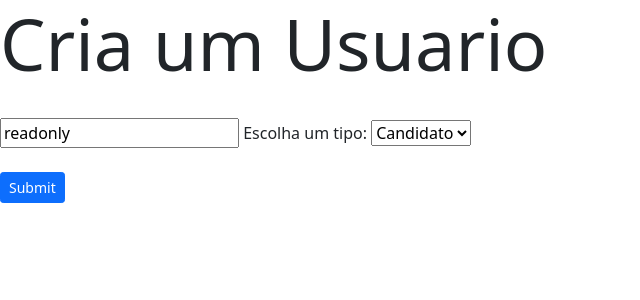
After one commit to CarlosRRocha003/SegundoTrabalhoWeb, a Django app: page /accounts/tipoConta/ in a window 1280 px wide. The commit adds this page. Shown: the top 300 px of the page, without its empty margins (0-640 px from the left). Run offline with Django 3.2, Linux system fonts and the light colour scheme.

Commit message:
Commit meio doido

```diff
--- a/TrabalhoWeb/TrabalhoWeb/forms.py
+++ b/TrabalhoWeb/TrabalhoWeb/forms.py
@@ -12,6 +12,7 @@ class UsuarioModel2Form(forms.ModelForm):
 
     class Meta:
         model = Usuario
+        fields = '__all__'
 
 
 class EmpresaModel2Form(forms.ModelForm):
--- a/TrabalhoWeb/TrabalhoWeb/templates/TrabalhoWeb/registro/base.html
+++ b/TrabalhoWeb/TrabalhoWeb/templates/TrabalhoWeb/registro/base.html
@@ -11,7 +11,9 @@
 <div>
 <a href="/">Homepage</a>
 | <a href="{% url 'sec-home' %}">Página inicial de segurança</a>
-{% if not user.is_authenticated %}
+{% if user.is_authenticated %}
+| <a href="{% url 'sec-logout' %}">Logout</a>
+{% else %}
 | <a href="{% url 'sec-registro' %}">Registrar</a>
 | <a href="{% url 'sec-login' %}?next={% url 'sec-paginaSecreta' %}">
     Login
--- /dev/null
+++ b/TrabalhoWeb/TrabalhoWeb/templates/TrabalhoWeb/registro/tipoConta.html
@@ -0,0 +1,26 @@
+{% load static %}
+<!DOCTYPE html>
+<html>
+<head>
+<title>Cria Usuario</title>
+<link rel = "stylesheet" href="{% static 'css/estilo.css' %}">
+<link href="https://cdn.jsdelivr.net/npm/bootstrap@5.1.3/dist/css/bootstrap.min.css" rel="stylesheet" integrity="sha384-1BmE4kWBq78iYhFldvKuhfTAU6auU8tT94WrHftjDbrCEXSU1oBoqyl2QvZ6jIW3" crossorigin="anonymous">
+</head>
+<body>
+    <h1 class="display-2">Cria um Usuario</h1>
+    <br/>
+    <div class="form-group">
+        <form action="" method="POST">
+        {% csrf_token %}
+        <input type="text" id="username" name="username" value={% firstof user.username %} readonly></input>
+        <label for="tipo">Escolha um tipo:</label>
+        <select name="tipo" id="tipo">
+            <option value="CANDIDATO">Candidato</option>
+            <option value="EMPRESA">Empresa</option>
+        </select>
+        <br><br>
+        <input class="btn btn-primary btn-sm" type="submit" value="Submit">
+        </form>
+    </div>
+</body>
+</html>
--- a/TrabalhoWeb/TrabalhoWeb/urls.py
+++ b/TrabalhoWeb/TrabalhoWeb/urls.py
@@ -15,8 +15,9 @@ Including another URLconf
 """
 from django.urls import path
 from django.urls import include
-from django.contrib.auth.views import LoginView
+from django.contrib.auth.views import LoginView, LogoutView
 from TrabalhoWeb.forms import CandidatoModel2Form
+from django.urls.base import reverse_lazy
 
 import TrabalhoWeb.views
 from TrabalhoWeb import views
@@ -27,6 +28,8 @@ urlpatterns = [
     path('accounts/login/', LoginView.as_view(template_name='TrabalhoWeb/registro/login2.html'), name='sec-login'),
     path('accounts/profile/', views.paginaSecreta, name='sec-paginaSecreta'),
     path('accounts/registro/', views.registro, name='sec-registro'),
+    path('accounts/tipoConta/', views.tipoConta, name='sec-tipoConta'),
+    path('logout/', LogoutView.as_view( next_page=reverse_lazy('sec-home')), name='sec-logout'),
     path('CriaCandidato', views.CandidatoView.as_view(), name='cria-candidato'),
     path('ListaCandidato', views.CandidatoListView.as_view(), name='lista-candidato'),
     path('CriaEmpresas', views.EmpresaView.as_view(), name='cria-empresa'),
--- a/TrabalhoWeb/TrabalhoWeb/views.py
+++ b/TrabalhoWeb/TrabalhoWeb/views.py
@@ -6,6 +6,7 @@ from TrabalhoWeb.models import Candidato, Usuario, Empresa
 from TrabalhoWeb.forms import CandidatoModel2Form, UsuarioModel2Form, EmpresaModel2Form
 from django.contrib.auth import authenticate, login
 from django.contrib.auth.forms import UserCreationForm
+from django.contrib.auth.views import LoginView
 # Create your views here.
 def home(request):
     return render(request, 'TrabalhoWeb/home.html')
@@ -25,34 +26,27 @@ def homeSec(request):
 def registro(request):
     if request.method == 'POST':
         formulario = UserCreationForm(request.POST)
+        formulario.__getattribute__('username')
         if formulario.is_valid():
             formulario.save()
+            LoginView.as_view(template_name='TrabalhoWeb/registro/login2.html')
             return redirect('sec-home')
     else:
         formulario = UserCreationForm()
     context = {'form': formulario}
     return render(request, 'TrabalhoWeb/registro/registro.html', context)
 
-class LoginView(View):
-    def get(self, request, *args, **kwargs):
-        return render(request, 'TrabalhoWeb/login.html')
-
-    def post(self, request, *args, **kwargs):
-        username = request.POST['username']
-        password = request.POST['password']
-        print(username,password)
-        user = authenticate(request, username=username, password=password)
-        if user is not None:
-            login(request, user)
-            type = request.GET['tipo']
-            if type == "CANDIDATO":
-                context = { 'formulario': CandidatoModel2Form, }
-                return render(request,"TrabalhoWeb/criaCanditado.html", context)
-            else:
-                return render(request,"TrabalhoWeb/hello.html")
+def tipoConta(request):
+    if request.method == 'POST':
+        tipo = request.POST['tipo']
+        if tipo == 'CANDIDATO':
+            return redirect('cria-candidato')
         else:
-            context = { 'formulario': UsuarioModel2Form, }
-            return render(request,"TrabalhoWeb/criaUsuario.html", context)
+            return redirect('cria-empresa')
+    else:
+        return render(request, 'TrabalhoWeb/registro/tipoConta.html')
+    context = {'form': formulario}
+    return render(request, 'TrabalhoWeb/registro/registro.html', context)
 
 class UsuarioView(View):
     def get(self, request, *args, **kwargs):
```
Also changed, not shown: TrabalhoWeb/TrabalhoWeb/templates/TrabalhoWeb/registro/homeSec.html (+8 -0 lines), TrabalhoWeb/db.sqlite3.
